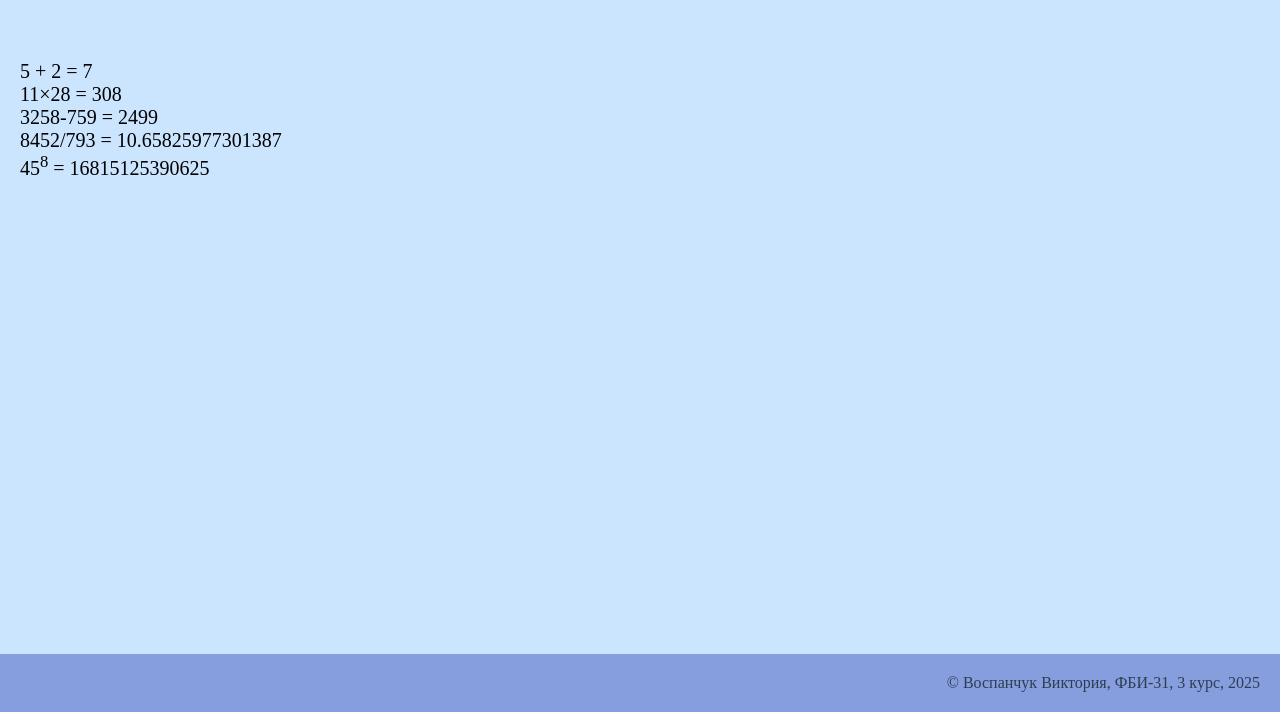
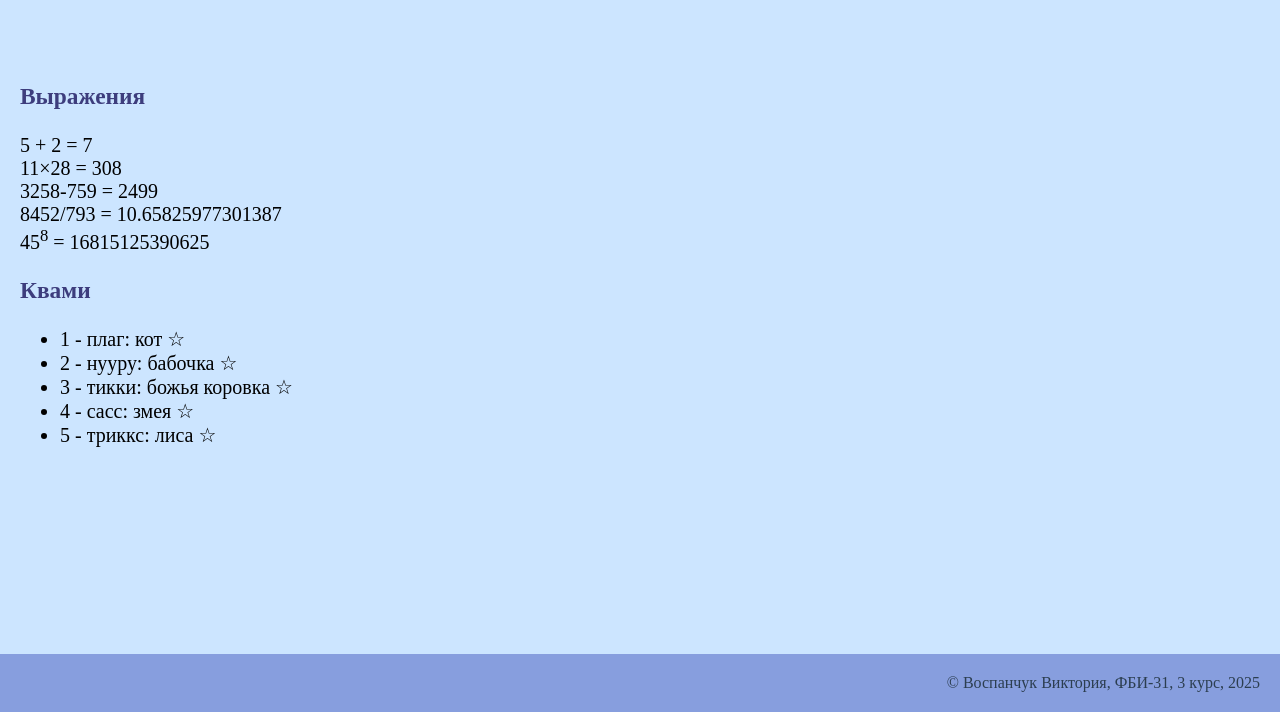
Before and after one commit to vvvicntu/vospa-back-labs, a Flask app: page /lab2/example in a window 1280 px wide. Shown: the part 88-800 px from the top of the page. Run offline with Flask 3, Linux system fonts and the light colour scheme.

Commit message:
Цикл в шаблоне

```diff
--- a/app.py
+++ b/app.py
@@ -538,4 +538,12 @@ def example():
     group = 'ФБИ-31'
     course = '3 курс'
     lab_num = '2'
-    return render_template('example.html', name=name, group=group, course=course, lab_num=lab_num)
+    kvami = [
+        {'name': 'плаг', 'talisman': 'кот'},
+        {'name': 'нууру', 'talisman': 'бабочка'},
+        {'name': 'тикки', 'talisman': 'божья коровка'},
+        {'name': 'сасс', 'talisman': 'змея'},
+        {'name': 'триккс', 'talisman': 'лиса'}
+    ]
+    return render_template('example.html', name=name, group=group, course=course,
+                           lab_num=lab_num, kvami=kvami)
--- a/static/main.css
+++ b/static/main.css
@@ -32,3 +32,7 @@ footer {
     color: #2c3e50;
     font-weight: 500;
 }
+
+h3 {
+    color: rgb(61, 61, 125);
+}
--- a/templates/example.html
+++ b/templates/example.html
@@ -12,11 +12,20 @@
     </header>
 
     <main>
+        <b><h3>Выражения</h3></b>
         5 + 2 = {{ 5 + 2 }}<br>
         11×28 = {{ 11 * 28 }}<br>
         3258-759 = {{ 3258-759 }}<br>
         8452/793 = {{ 8452/793 }}<br>
-        45<sup>8</sup> = {{ 45 ** 8 }}
+        45<sup>8</sup> = {{ 45 ** 8 }}<br>
+
+        <b><h3>Квами</h3></b>
+
+        <ul>
+            {% for f in kvami %}
+            <li>{{ loop.index }} - {{ f.name }}: {{ f.talisman }} &#9734;</li>
+            {% endfor %}
+        </ul>
     </main>
 
     <footer>
```
